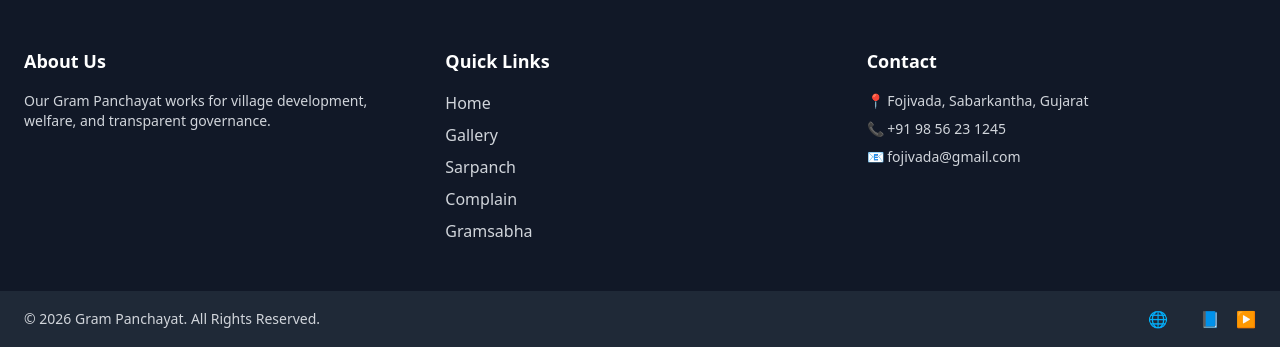
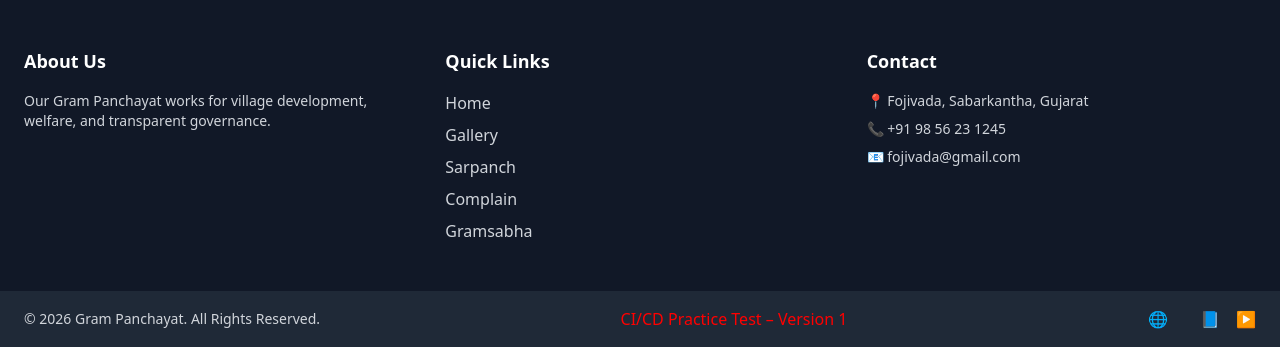
Before and after one commit to Sandip-2006/online-gram-panchayat, a Django app: page /about/ in a window 1280 px wide. Shown: the part 1275-1622 px from the top of the page. Run offline with Django 5.2, Linux system fonts and the light colour scheme; style sheets or scripts are compiled from the project's sources; some libraries are stand-ins or nearby versions.

Commit message:
CI/CD practice: ui test change

```diff
--- a/gram_panchayat/templates/layout.html
+++ b/gram_panchayat/templates/layout.html
@@ -548,6 +548,8 @@
         <p class="text-sm">
           © {% now 'Y' %} Gram Panchayat. All Rights Reserved.
         </p>
+        <p style="color:red;">CI/CD Practice Test – Version 1</p>
+
         <div class="flex space-x-4">
           <a href="#" class="hover:text-white">🌐</a>
           <a href="#" class="hover:text-white">📘</a>
```
